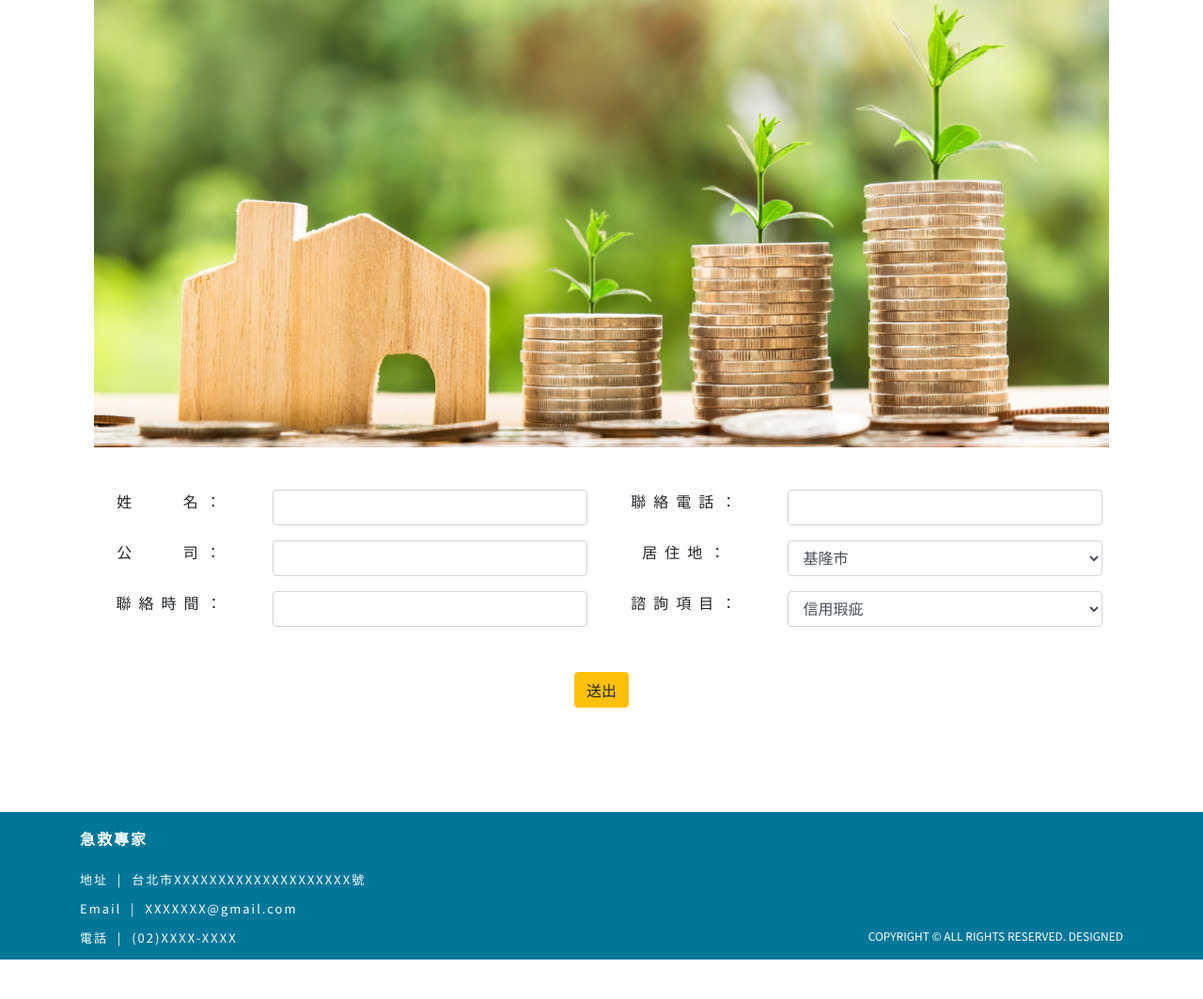
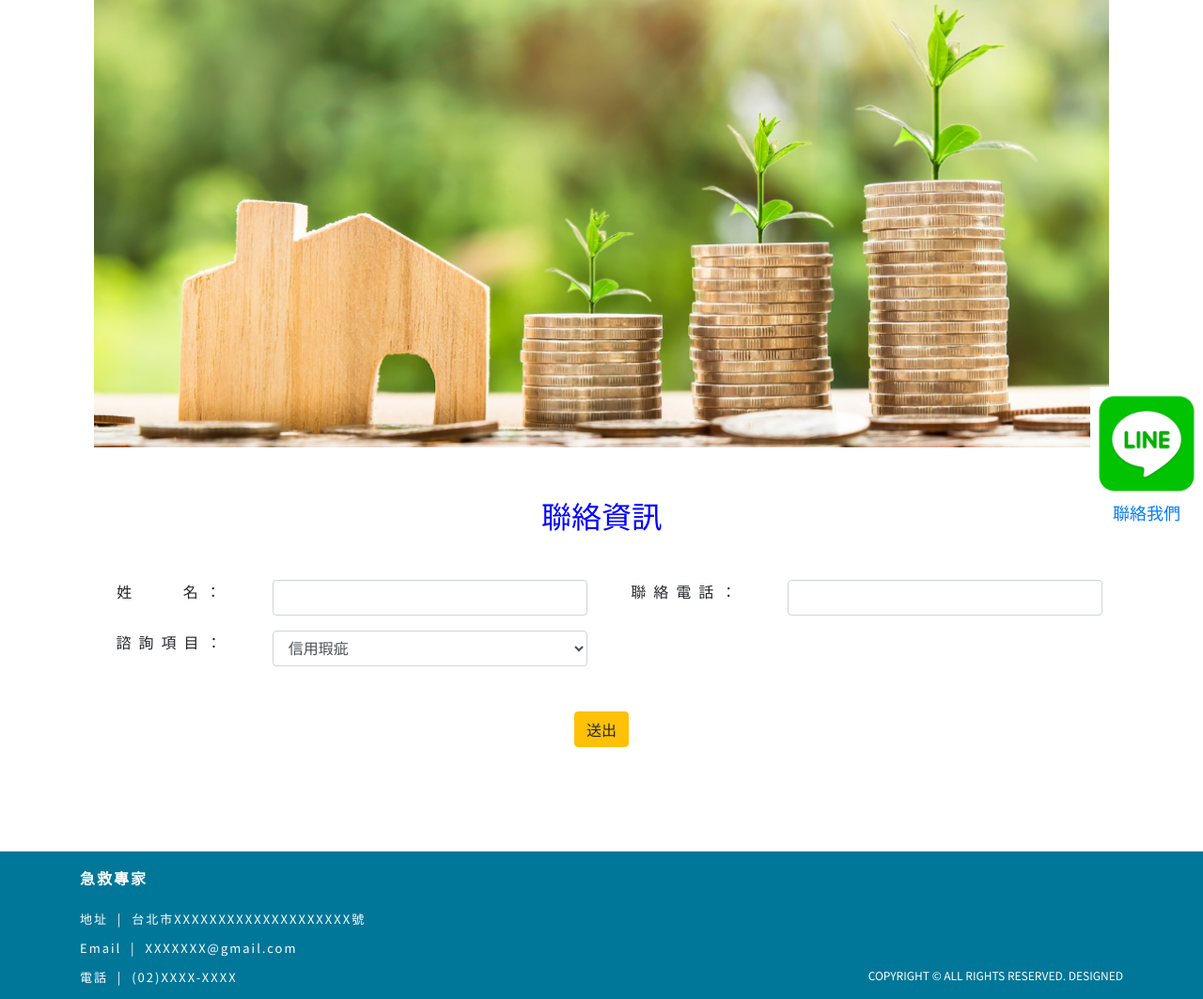
Before and after one commit to cool3690/daisu, a PHP site: page / in a window 1280 px wide. Shown: the part 118-1181 px from the top of the page at 94% size. Before the commit the page ends 1139 px from the top, so only its background shows below. Run offline with PHP 8.4, Linux system fonts and the light colour scheme; some libraries are stand-ins or nearby versions.

Commit message:
Add files via upload

```diff
--- a/index.php
+++ b/index.php
@@ -4,6 +4,9 @@
 	<?php include_once ("head.php"); ?>
 </head>
 <body>
+<style>
+#floatDiv {width:120px; height:120px; background:white; position:absolute; right:0px;}
+</style>
 	<script>
 		$(document).ready(function(){
 			$("#myBtn").click(function(){
@@ -58,7 +61,27 @@
 				$("#myModal9").modal();
 			});
 		});
+		//設定三種事件發生時執行(調整視窗大小、拉右側滾動軸、網頁載入後)
+window.onresize = window.onscroll = window.onload = function(){
+var fDiv = document.getElementById('floatDiv');    //取得網頁中的<DIV>區塊物件
+//取得瀏覽器的可視區距網頁頂端的距離(單位px)
+var scrollTop = window.pageYOffset;
+//定時器，每隔30毫秒執行
+var intVal = setInterval(function(){
+//計算<DIV>物件在可視區的上緣=(視窗高度-DIV高度)/2
+var t=(window.innerHeight-fDiv.offsetHeight)/2;
+//計算漸變距離
+var iSpeed = Math.floor((fDiv.offsetTop-(scrollTop +t))/20);
+//當<DIV>物件已經移動到定位附近，停止計時器，<DIV>物件不再移動
+if(iSpeed<5) clearInterval(intVal);
+//移動<DIV>物件到經計算後漸變的位置
+fDiv.style.top = iSpeed+(scrollTop +t)+'px';;
+},30);
+}
 	</script>
+	<div id="floatDiv">
+<a href="http://line.me/ti/p/B678wA-ceg"> <img  src="images/line.png" width="120"  height="120" ><br></img><font size="4"><center>聯絡我們</center></font></a>
+</div>
 	<div class="container">
 		<?php include_once ("navbar.php"); ?>
 
@@ -94,6 +117,9 @@
 				</div>
 				-->
 			</div>
+
+			<br>
+			<br><center><font size="6" color="blue">聯絡資訊</font></center>
 			<div style="padding-top:2%;">
 				<form method="post" action="clsm_connect.php" style="padding-top:2%;padding-bottom:10%;padding-left:2%;padding-right:2%;">
 					<div class="text-center mb-5" style="letter-spacing:8px;">
@@ -107,44 +133,9 @@
 								<input type="text" class="form-control" name="ee_phone" >
 							</div>
 						</div>
+
 						<div class="form-group row">
-							<label class="col-lg-2">公&nbsp;&nbsp;&nbsp;&nbsp;司：</label>
-							<div class="col-lg-4">
-								<input type="text" class="form-control" name="owner">
-							</div>
-							<label class="col-lg-2">居住地：</label>
-							<div class="col-lg-4">
-								<select class="form-control" id="county">
-									<option value="基隆市">基隆市</option>
-									<option value="台北市">台北市</option>
-									<option value="新北市">新北市</option>
-									<option value="桃園市">桃園市</option>
-									<option value="新竹市">新竹市</option>
-									<option value="新竹縣">新竹縣</option>
-									<option value="苗栗縣">苗栗縣</option>
-									<option value="台中市">台中市</option>
-									<option value="彰化縣">彰化縣</option>
-									<option value="南投縣">南投縣</option>
-									<option value="雲林縣">雲林縣</option>
-									<option value="嘉義市">嘉義市</option>
-									<option value="嘉義縣">嘉義縣</option>
-									<option value="台南市">台南市</option>
-									<option value="高雄市">高雄市</option>
-									<option value="屏東縣">屏東縣</option>
-									<option value="台東縣">台東縣</option>
-									<option value="花蓮縣">花蓮縣</option>
-									<option value="宜蘭縣">宜蘭縣</option>
-									<option value="澎湖縣">澎湖縣</option>
-									<option value="金門縣">金門縣</option>
-									<option value="連江縣">連江縣</option>
-								</select>
-							</div>
-						</div>
-						<div class="form-group row">
-							<label class="col-lg-2">聯絡時間：</label>
-							<div class="col-lg-4">
-								<input type="text" class="form-control" name="supervision">
-							</div>
+
 							<label class="col-lg-2">諮詢項目：</label>
 								<div class="col-lg-4">
 									<select class="form-control" id="item">
```
Also changed, not shown: index.html (+2 -37 lines), images/line.png (added).
